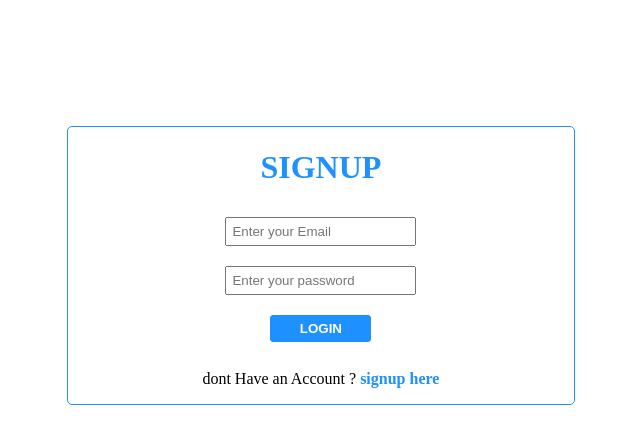
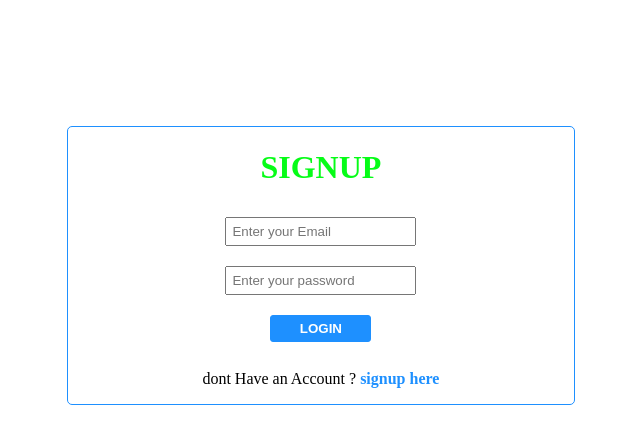
Before and after one commit to AWTMODS/MY-PERSONAL-PROJECT, a PHP site: page / in a window 1280 px wide. Shown: the top 444 px of the page, without its empty margins (358-998 px from the left). Run offline with PHP 8.4, Linux system fonts and the light colour scheme.

Commit message:
Update style.css

```diff
--- a/style.css
+++ b/style.css
@@ -29,7 +29,7 @@ button{
 
 h1{
 
-    color: dodgerblue;
+    color: rgb(6, 252, 23);
 
 }
 
```
